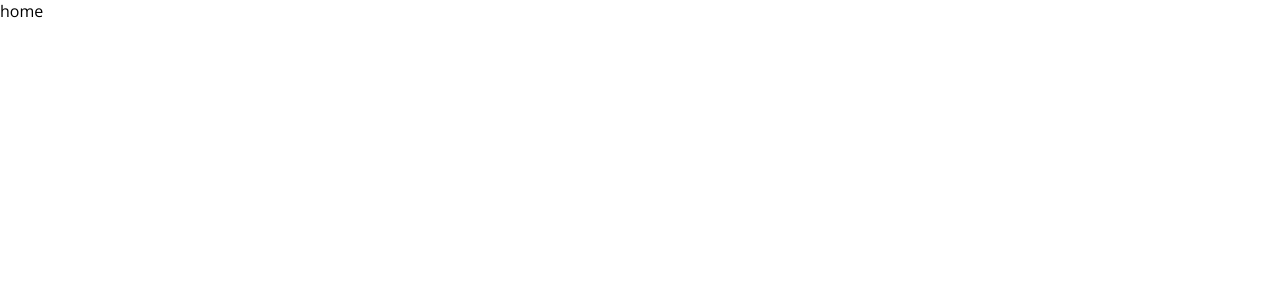
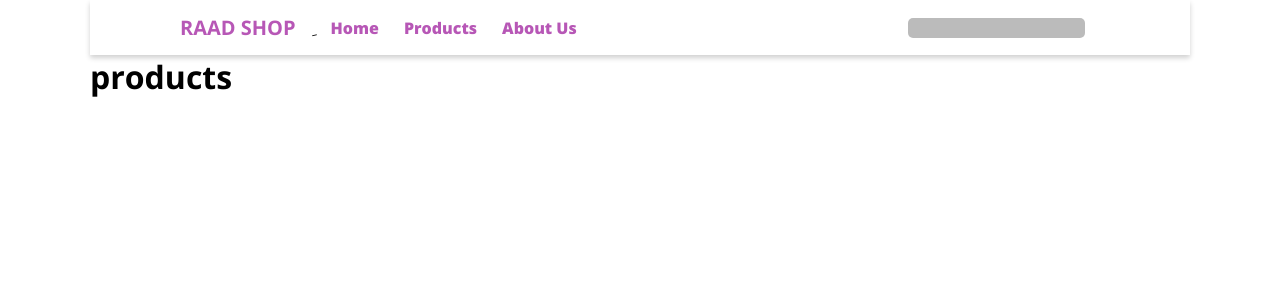
Before and after one commit to kooroosh1363/REACT_Product_list_Ecommers, a React (Create React App) app: page / in a window 1280 px wide. Shown: the top 300 px of the page. Built offline with nearby package versions, Linux system fonts and the light colour scheme; a web font is replaced by a local one.

Commit message:
add navbar componente

```diff
--- a/src/App.jsx
+++ b/src/App.jsx
@@ -7,8 +7,8 @@ function App() {
     <div>
      <Routes>
 
-        <Route path="/" element={<Home/>}/>
-        <Route path="/products" element={<Products/>}/>
+        <Route path="/home" element={<Home/>}/>
+        <Route path="/" element={<Products/>}/>
       </Routes>
     </div>
   );
--- /dev/null
+++ b/src/component/navbar/Navbar.jsx
@@ -0,0 +1,32 @@
+import styled from './Navbar.module.css'
+import { Link } from "react-router-dom"
+
+function Navbar(props) {
+    return (
+        <div className={styled.headerWrapper}>
+            <div className="container">
+                <div className={styled.header}>
+                    <div className={styled.menu}>
+                        <div><h3>{props.title}</h3></div>ِ
+                        <div >
+                            <ul>
+                                {/* <li><a href="#"><Link>Home</Link></a></li> */}
+                                <li><a href="#"><Link to="/home">Home</Link></a></li>
+                                <li><a href="#"><Link to="/">Products</Link></a></li>
+                                <li><a href="#"><Link to="/about">About Us</Link></a></li>
+                            </ul>
+                        </div>
+                    </div>
+
+                    <div className={styled.search}>
+
+                        <input type="text" />
+                    </div>
+                </div>
+            </div>
+        </div>
+
+
+    );
+}
+export default Navbar;
--- /dev/null
+++ b/src/component/navbar/Navbar.module.css
@@ -0,0 +1,75 @@
+
+
+/* headerWrapper */
+.headerWrapper{
+    box-shadow: 0px 3px 5px #d1d1d1 ;
+}
+
+
+/* header */
+.header{
+
+    text-align: center;
+    height: 55px;
+    display: flex;
+    justify-content: space-between;
+    align-items: center;
+}
+
+.header ul{
+    display: flex;
+    padding-left: 20px;
+    color: rgb(183, 87, 182);
+}
+
+.header h3{
+    color: rgb(183, 87, 182);
+    cursor: pointer;
+    /* padding-left: 15px; */
+    font-size: 20px;
+    margin-right: 15px;
+}
+
+
+.header ul li {
+    margin-right: 25px;
+}
+
+.header ul li a{
+    color: rgb(183, 87, 182);
+    font-weight: bolder;
+    font-size: 16px;
+}
+
+.header ul li a:hover{
+    color: rgb(115, 207, 84);
+}
+
+
+
+
+
+/* menu */
+.menu{
+    display: flex;
+    justify-content: space-between;
+    align-items: center;
+}
+
+
+
+
+/* search */
+.search{
+    padding-right: 15px;
+    display: flex;
+    align-items: center;
+}
+
+.search input{
+    outline: none;
+    border: none;
+    background-color: rgb(187, 187, 187);
+    border-radius: 5px;
+    height: 20px;
+}
--- a/src/index.css
+++ b/src/index.css
@@ -17,3 +17,8 @@ body {
   -webkit-font-smoothing: antialiased;
   -moz-osx-font-smoothing: grayscale;
 }
+
+
+.container{
+  padding: 0 5.625rem;
+}
--- a/src/pages/products/Products.jsx
+++ b/src/pages/products/Products.jsx
@@ -1,10 +1,13 @@
 import React from "react";
 import styled from "./Products.module.css";
-
+import { Navigate } from "react-router-dom";
+import Navbar from "../../component/navbar/Navbar";
 function Products(){
     return(
-        <div>
-            products
+        <div className="container">
+            <Navbar title="RAAD SHOP"/>
+            <h1>products</h1>
+
         </div>
     )
 }
```
